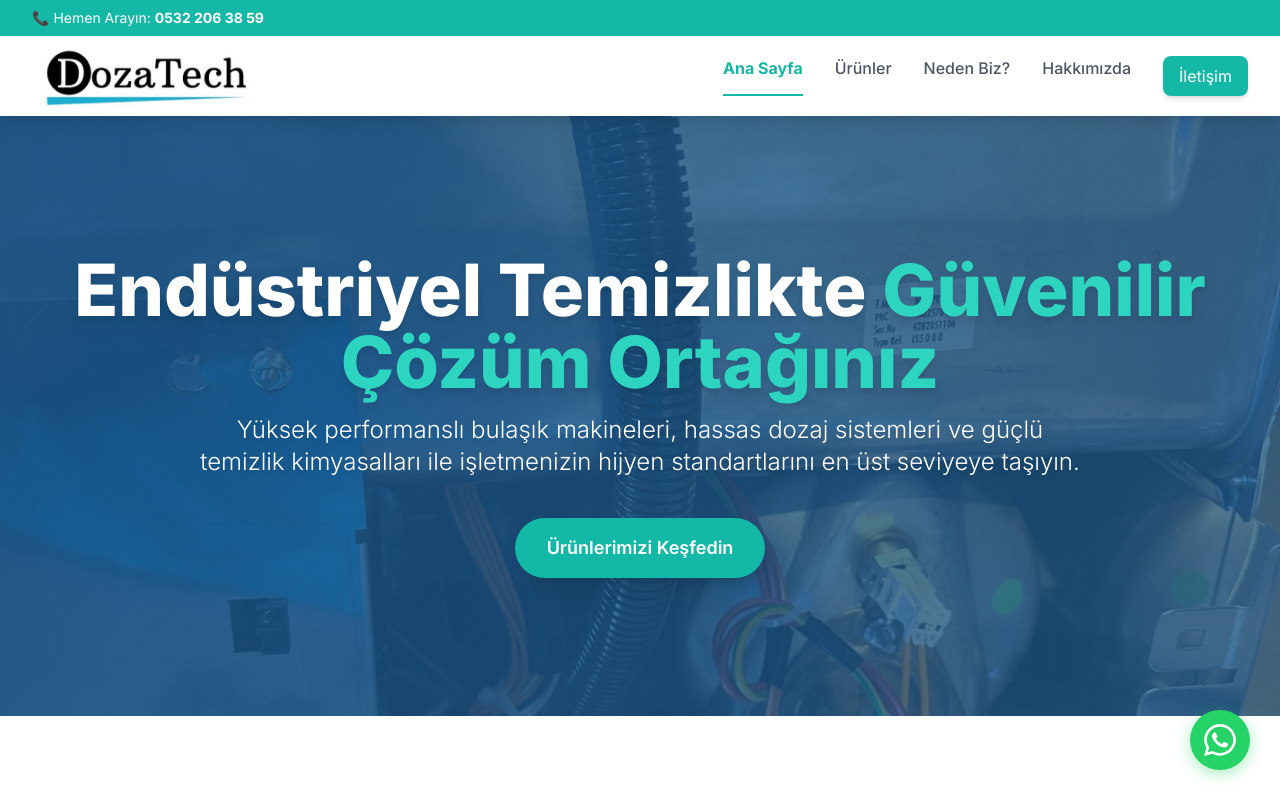
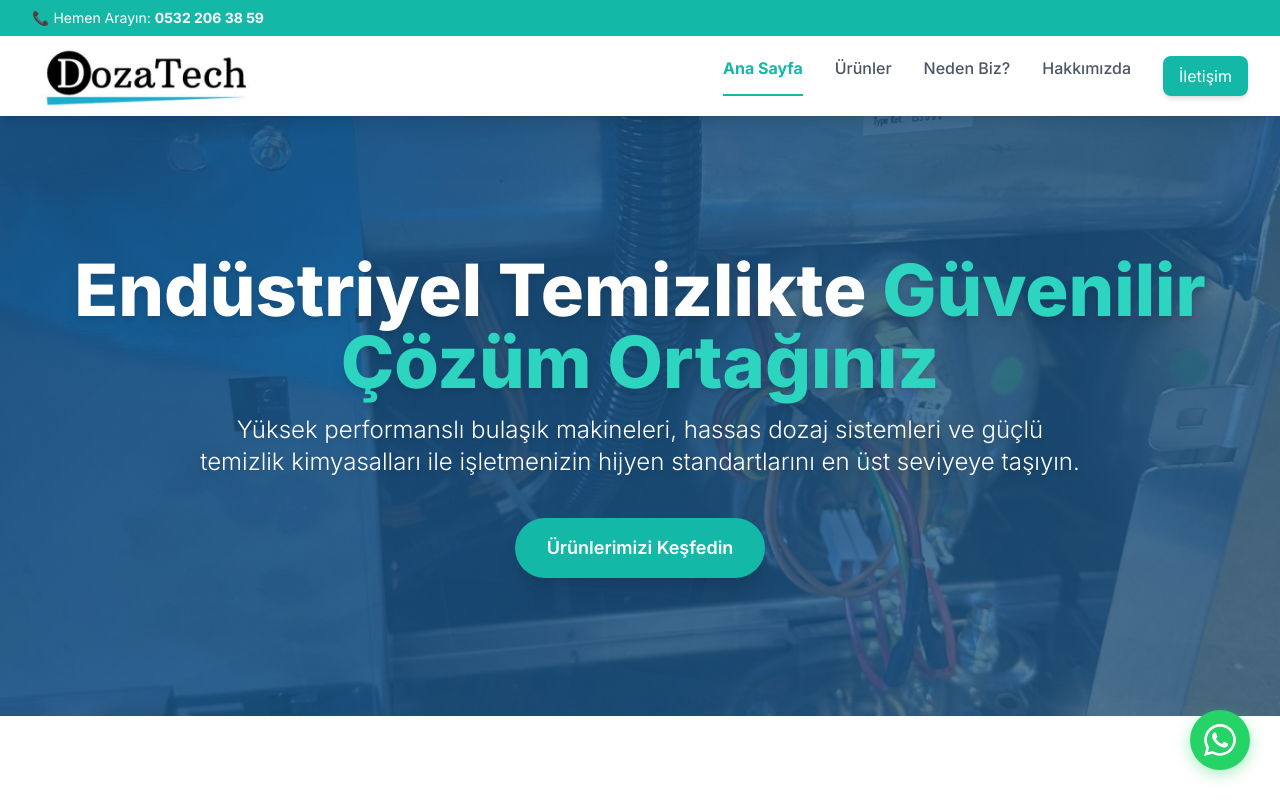
Before and after one commit to kagandms/Dozatech-Website, a plain HTML site: page index.html in a window 1280 px wide. Both pictures are taken after a click on the link 147 px from the left and 76 px from the top of the page. Shown: the top 800 px of the page. Drawn offline with nearby package versions, Linux system fonts and the light colour scheme.

Commit message:
🎯 montaj3 daha uzaklaştırıldı (65%)

```diff
--- a/index.html
+++ b/index.html
@@ -283,7 +283,7 @@
 
         .hero-slide-3 {
             background-image: url('montaj3.jpeg');
-            background-position: center 45%;
+            background-position: center 65%;
         }
 
         .hero-overlay {
```
